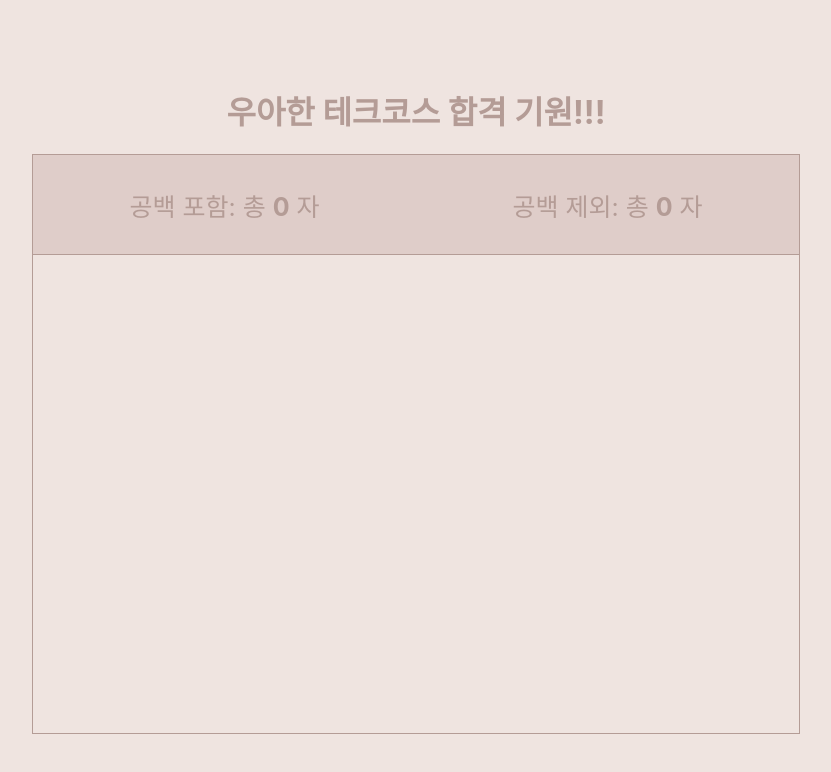
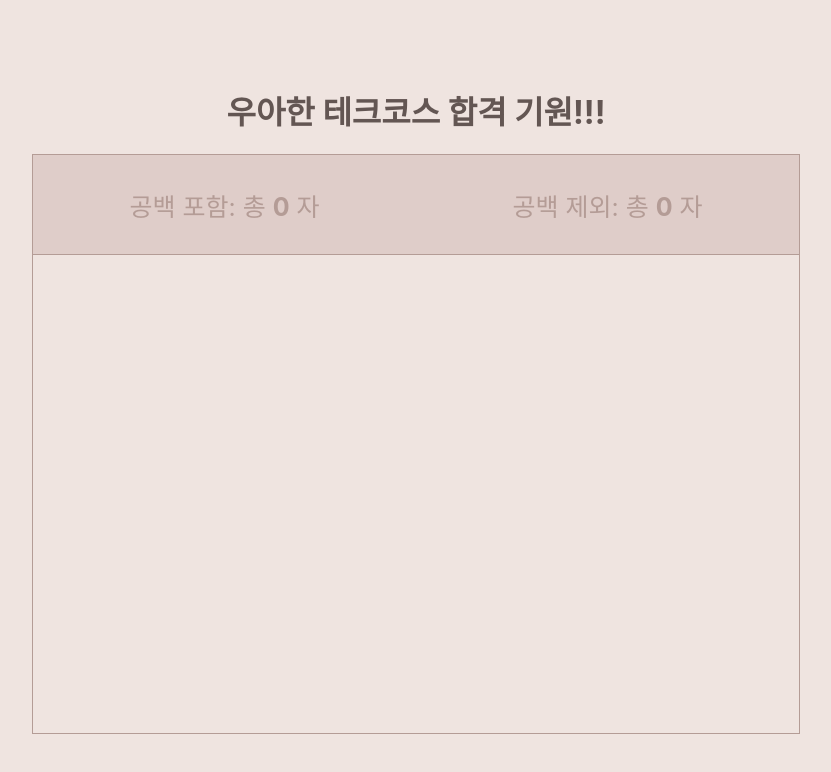
Before and after one commit to kyw0716/planToday, a Next.js app in the folder oneul/: page /woowacourse in a window 1280 px wide. Shown: the top 772 px of the page, without its empty margins (224-1055 px from the left). Built offline with nearby package versions, Linux system fonts and the light colour scheme.

Commit message:
fix: 글자 색 수정

```diff
--- a/oneul/pages/woowacourse.js
+++ b/oneul/pages/woowacourse.js
@@ -49,7 +49,9 @@ export default function WooWaCourse() {
   return (
     <Style.Container>
       <Link href={"/"}>
-        <h1 style={{ cursor: "pointer" }}>우아한 테크코스 합격 기원!!!</h1>
+        <h1 style={{ cursor: "pointer", color: "rgb(99, 86, 83)" }}>
+          우아한 테크코스 합격 기원!!!
+        </h1>
       </Link>
       <Style.CountContainer>
         <div style={{ fontSize: "25px" }}>
```
